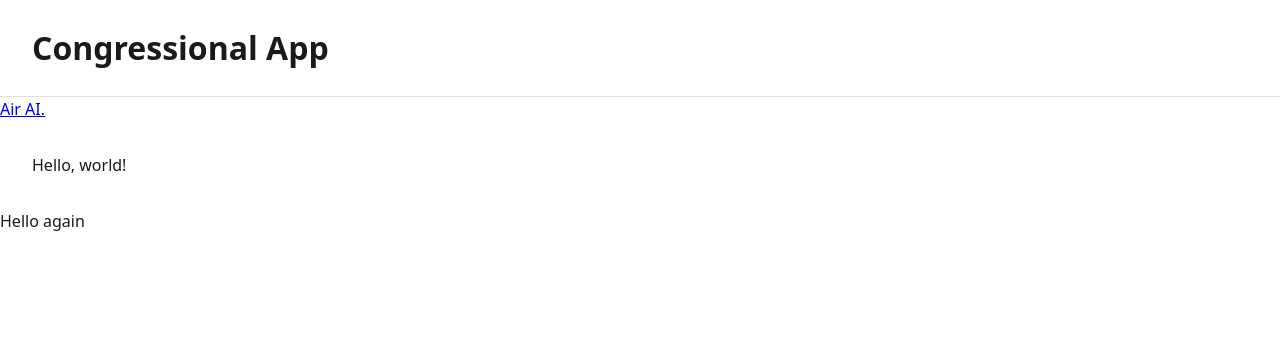
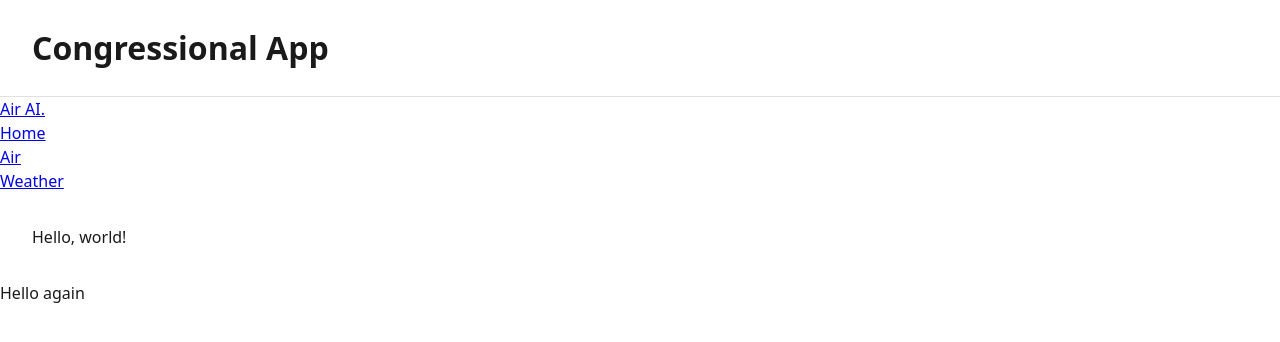
Before and after one commit to ryan-bibb/congressional-app, a website: page index.html in a window 1280 px wide. Drawn offline with Linux system fonts and the light colour scheme.

Commit message:
Added The options for the dropdown

```diff
--- a/index.html
+++ b/index.html
@@ -15,6 +15,24 @@
     <a class="navname" href="/">
       Air AI.
     </a>
+    <ul class="nav-dropdown" id="navDropdown">
+
+      <li>
+        <a href="/">
+        Home
+      </a>
+    </li>
+    <li>
+      <a href="/air">
+        Air
+      </a>
+    </li>
+    <li>
+      <a href="/weather">
+        Weather
+      </a>
+    </li>
+    </ul>
   </div>
   <main>
     <p>Hello, world!</p>
```
Also changed, not shown: 1 other file.
